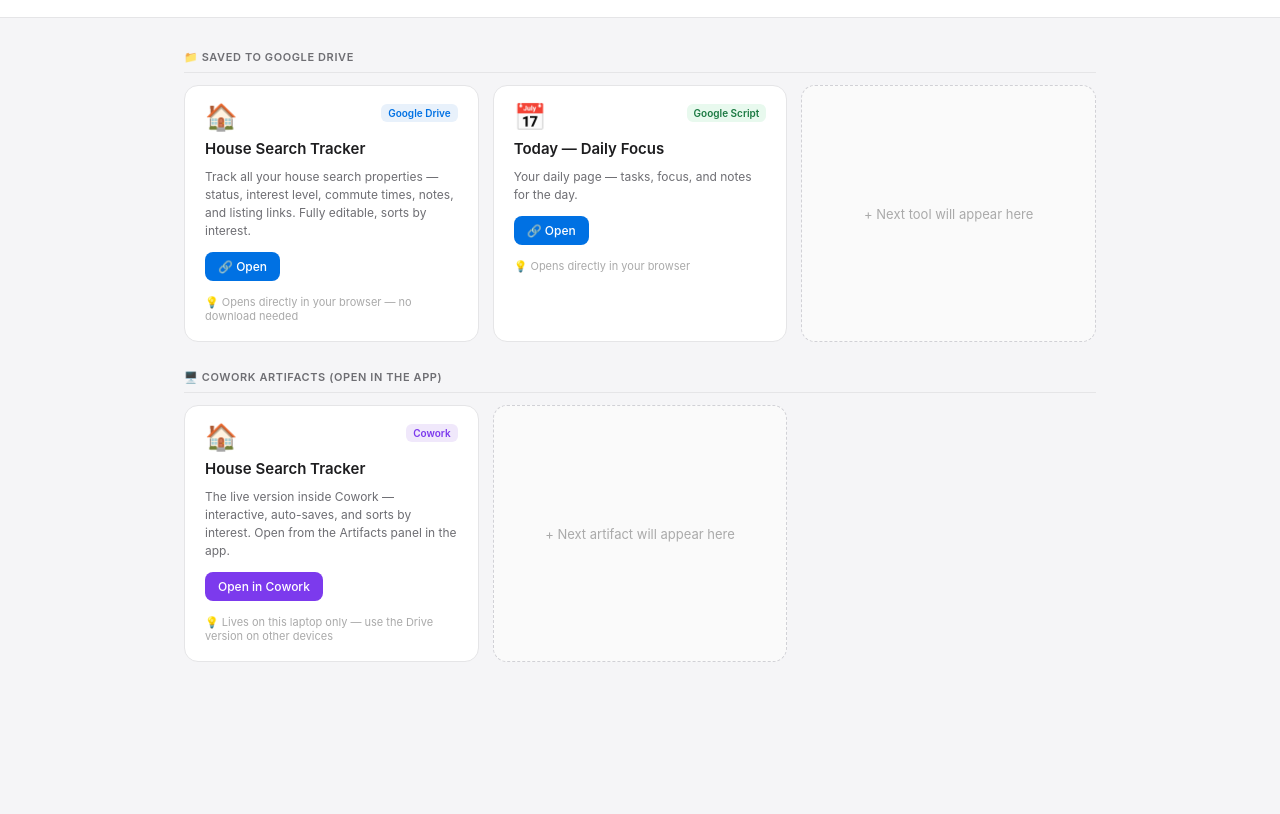
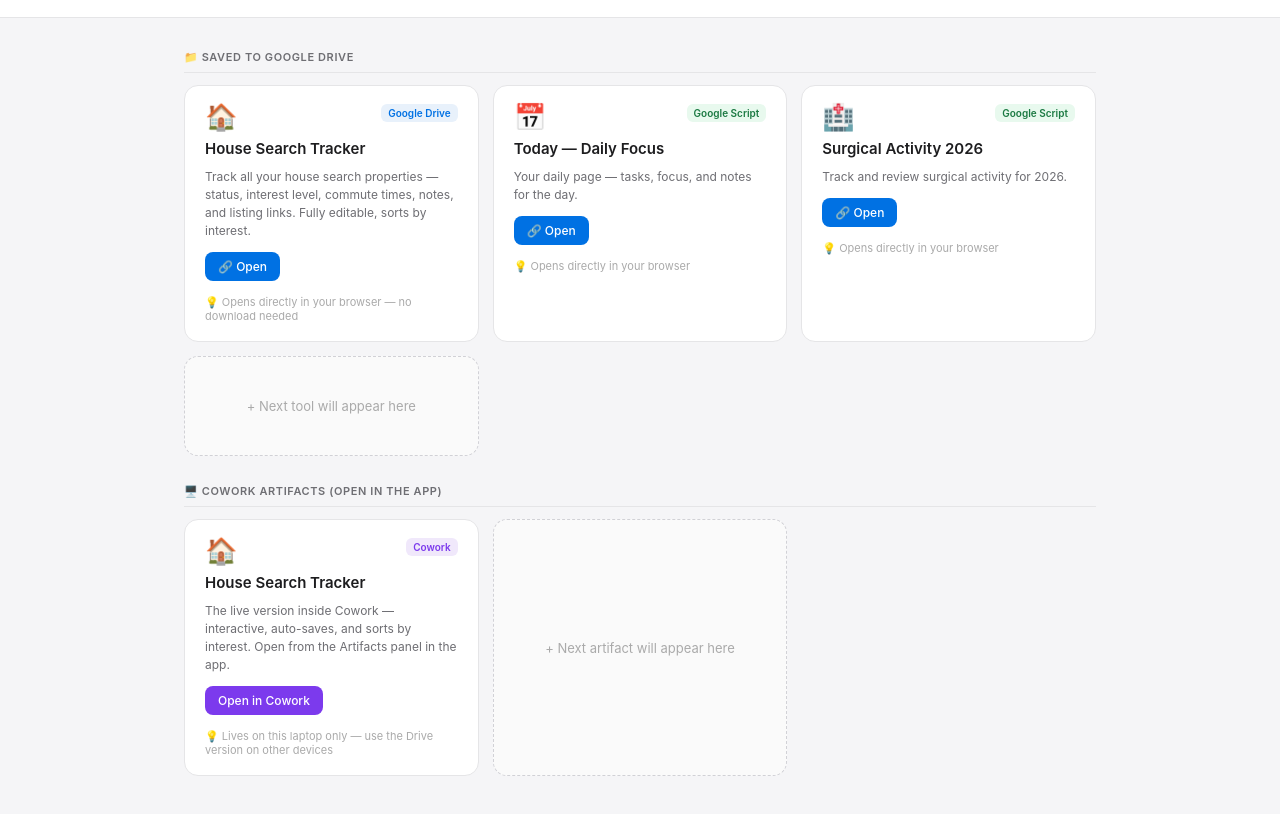
Before and after one commit to carminecivilli-cpu/My_Tools, a plain HTML site: page index.html in a window 1280 px wide. Shown: the part 68-882 px from the top of the page. Before the commit the page ends 800 px from the top, so only its background shows below. Drawn offline with Linux system fonts and the light colour scheme.

Commit message:
Update index.html

```diff
--- a/index.html
+++ b/index.html
@@ -206,6 +206,23 @@
       <div class="note">💡 Opens directly in your browser</div>
     </div>
 
+    <div class="card">
+      <div class="card-top">
+        <div class="card-icon">🏥</div>
+        <span class="card-badge badge-script">Google Script</span>
+      </div>
+      <div class="card-name">Surgical Activity 2026</div>
+      <div class="card-desc">Track and review surgical activity for 2026.</div>
+      <div class="card-actions">
+        <a class="action-btn primary"
+           href="https://script.google.com/macros/s/AKfycbzub__9YEd1w4i88lAAqOikM6377EED_pJm5AcO4q7BXzubyLNmQz1JiQagYqEePostzA/exec"
+           target="_blank">
+          🔗 Open
+        </a>
+      </div>
+      <div class="note">💡 Opens directly in your browser</div>
+    </div>
+
     <div class="placeholder-card">
       + Next tool will appear here
     </div>
```
